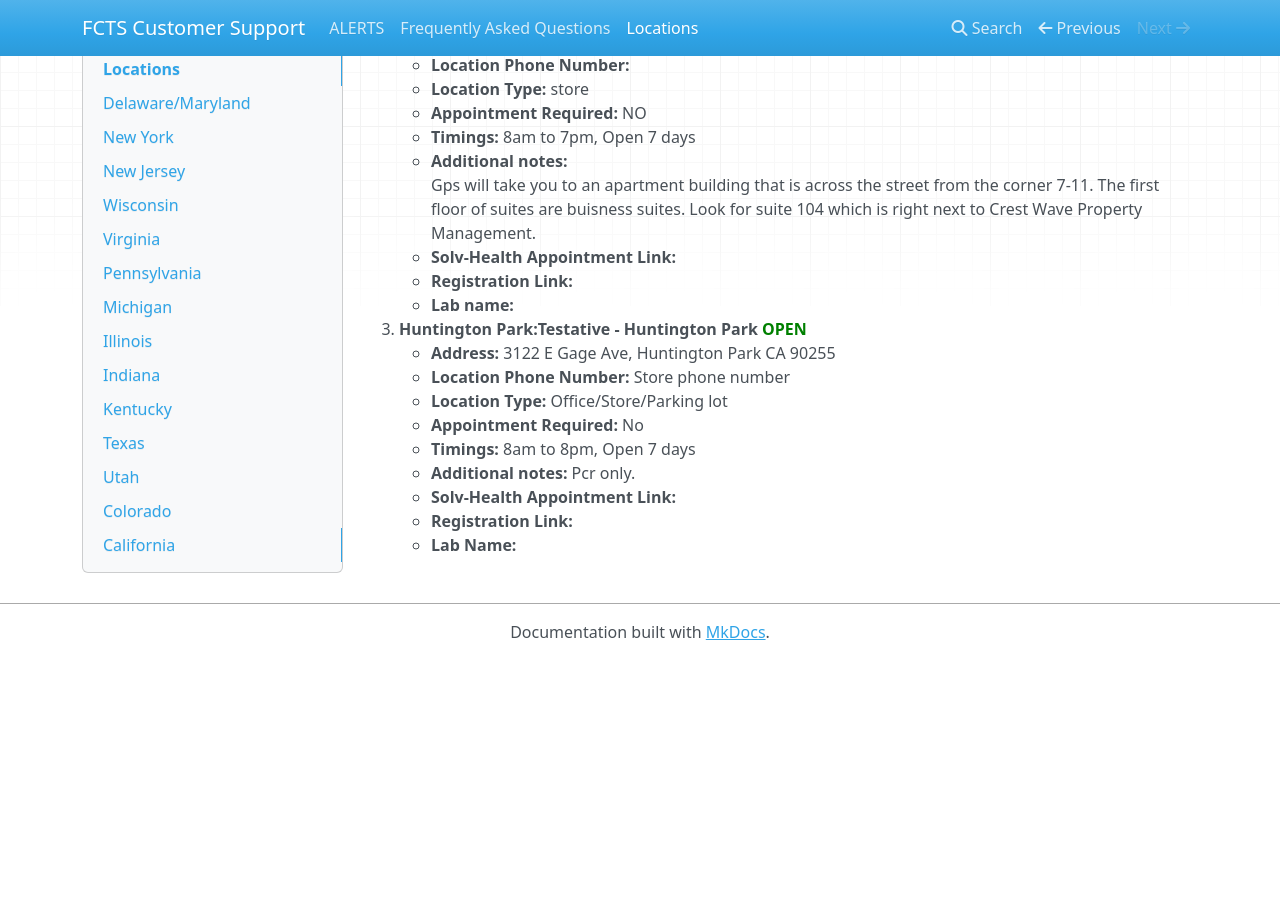
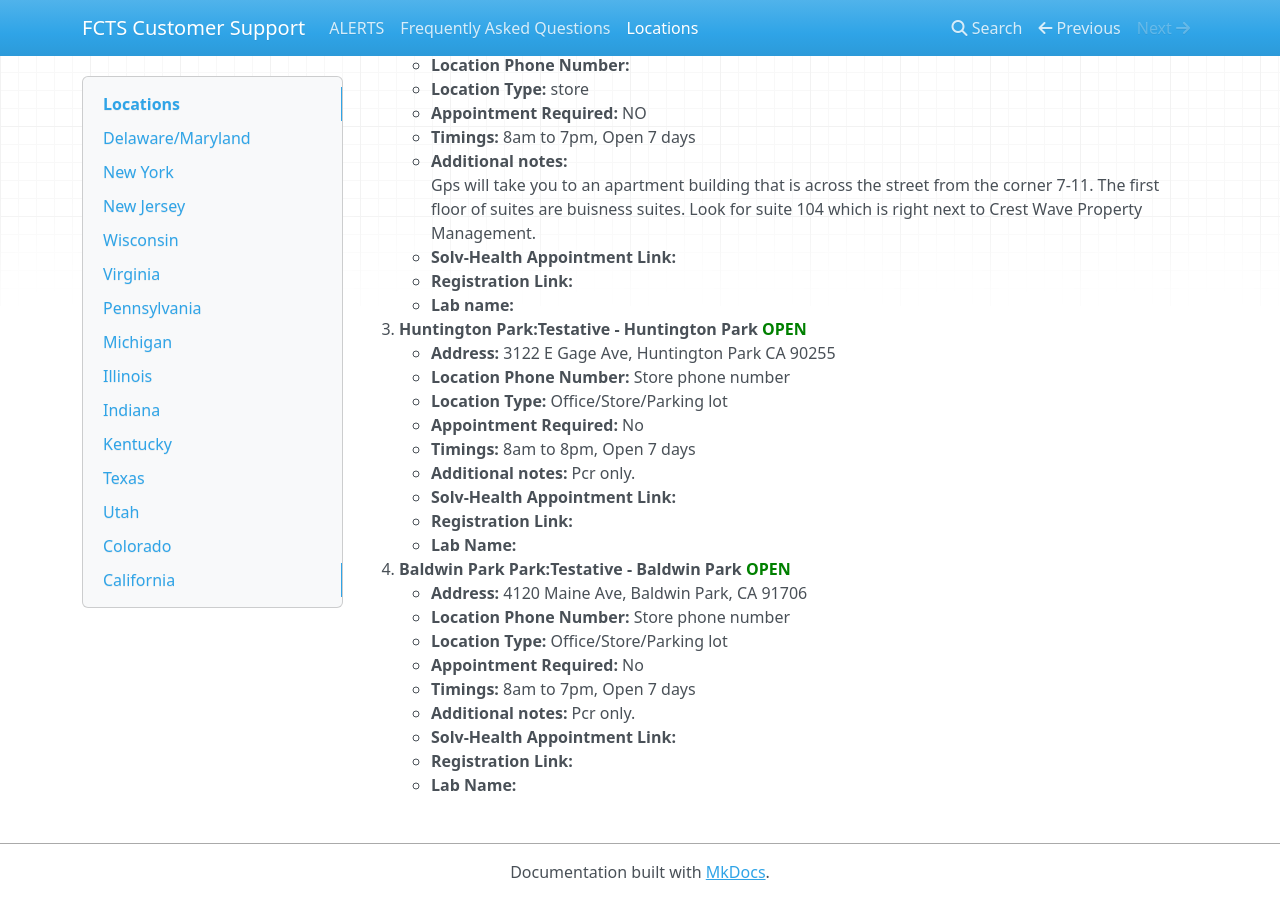
Before and after one commit to fcts000/fcts-cs-docs, an MkDocs documentation site: the page built from docs/locations.md, in a window 1280 px wide and 900 px high, scrolled down 11403 px. Built offline with MkDocs 1.6.1, drawn with Linux system fonts in a browser that asks for light colours; nearby versions of some CDN libraries; before the commit the page ends 12063 px from its top, so only the background shows below that.

Commit message:
added new cali location

```diff
--- a/docs/locations.md
+++ b/docs/locations.md
@@ -473,3 +473,14 @@ Use this template for new locations:
     * **Solv-Health Appointment Link:**
     * **Registration Link:**
     * **Lab Name:**
+1. **Baldwin Park Park:Testative - Baldwin Park <font color="green">OPEN</font>**
+    * **Address:** 4120 Maine Ave, Baldwin Park, CA 91706
+    * **Location Phone Number:** Store phone number
+    * **Location Type:** Office/Store/Parking lot
+    * **Appointment Required:** No
+    * **Timings:** 8am to 7pm, Open 7 days
+    * **Additional notes:**
+      Pcr only.
+    * **Solv-Health Appointment Link:**
+    * **Registration Link:**
+    * **Lab Name:**
```
Also changed, not shown: site/index.html, site/locations/index.html, site/search/search_index.json, site/sitemap.xml, 1 other file.
